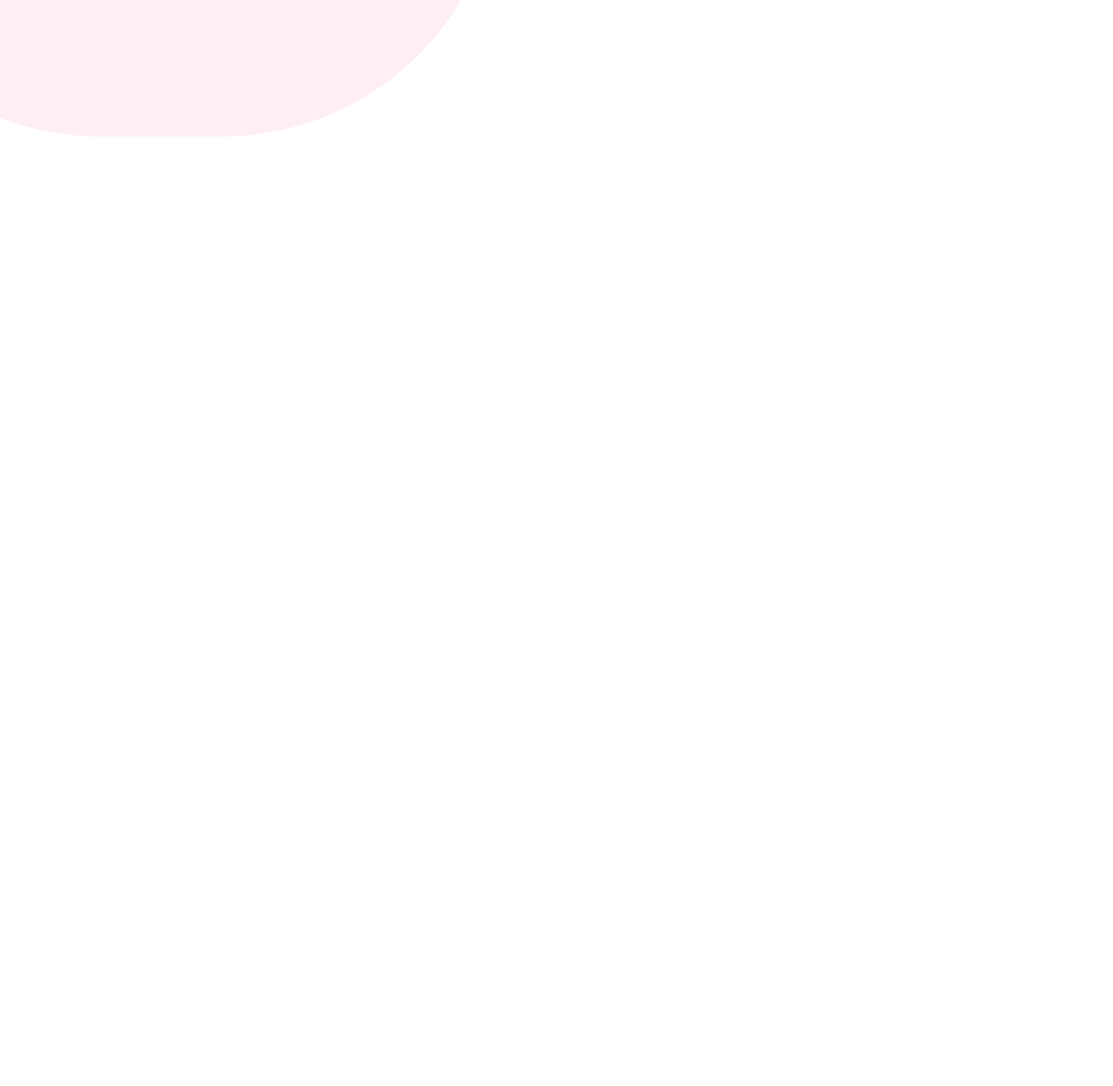
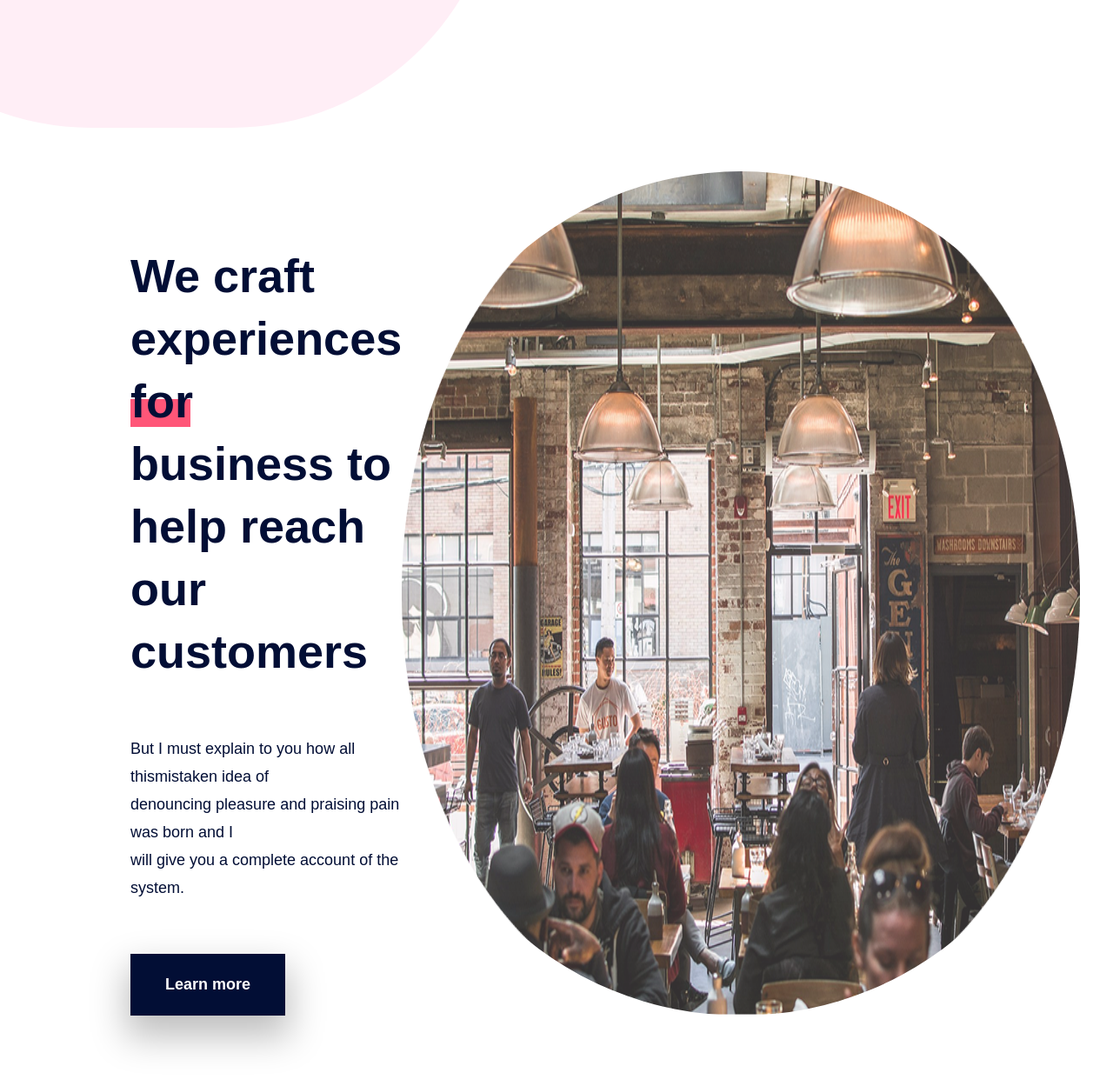
Before and after one commit to igortrajic/static-site-igor, a plain HTML site: page index.html in a window 1280 px wide. Shown: the part 2708-3957 px from the top of the page at 87% size. Before the commit the page ends 2865 px from the top, so only its background shows below. Drawn offline with Linux system fonts and the light colour scheme; a web font is replaced by a local one.

Commit message:
feat: experiances closes: #6

```diff
--- a/index.html
+++ b/index.html
@@ -116,6 +116,16 @@
 
     </header>
   </servicespage>
+  <experiencespage>
+    <header class="experiencessection">
+      <div class="aboutexperiences">
+        <h3 class="experiencestitle titles underlinee">We craft experiences for<br>business to help reach<br>our customers</h3>
+        <p class="experiencesparagraph">But I must explain to you how all thismistaken idea of<br>denouncing pleasure and praising pain was born and I<br>will give you a complete account of the system.</p>
+        <a class="experiencesbutton buttons" href="#">Learn more</a>
+      </div>
+      <img src="experience.png" class="experiencespic">
+    </header>
+  </experiencespage>
 </body>
 
 </html>
--- a/style.css
+++ b/style.css
@@ -198,10 +198,10 @@ mark {
 .pinkcircle {
     position: absolute;
 
-  bottom: -60px;
+  bottom: -50px;
   left: -355px;
   width: 780px;
-  height: 640px;
+  height: 620px;
   background-color:#FFEEF6;
   border-radius: 1000px;
   z-index: 0;
@@ -214,3 +214,35 @@ mark {
     flex-direction: column;
     gap: 40px;
 }
+
+.experiencessection {
+  display: flex;
+  justify-content: space-between;
+  margin-top: 100px;
+  margin-left: 150px;
+  margin-right: 150px;
+  padding-bottom: 100px;
+}
+
+.aboutexperiences {
+  display: flex;
+  flex-direction: column;
+  gap: 60px;
+  padding-top: 83.5px;
+}
+
+.experiencespic {
+  border-radius: 1000px;
+}
+
+.experiencestitle {
+  line-height: 72px;
+  margin: 0;
+  background-size: 100% 0.60em;
+  background-position: -4.5em 3.3em;
+}
+
+p {
+  line-height: 32px;
+  margin: 0;
+}
```
Also changed, not shown: experience.png (added).
